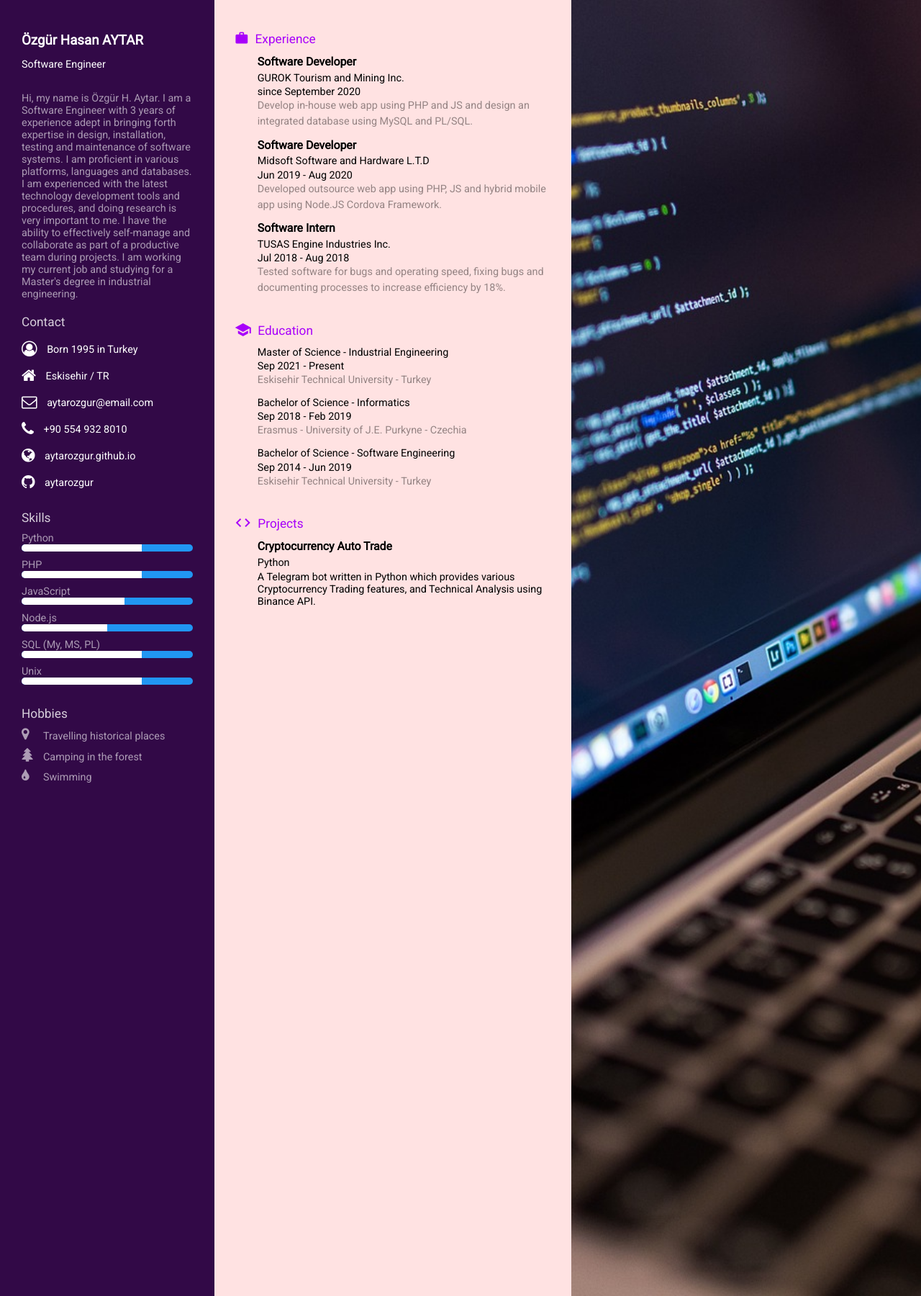
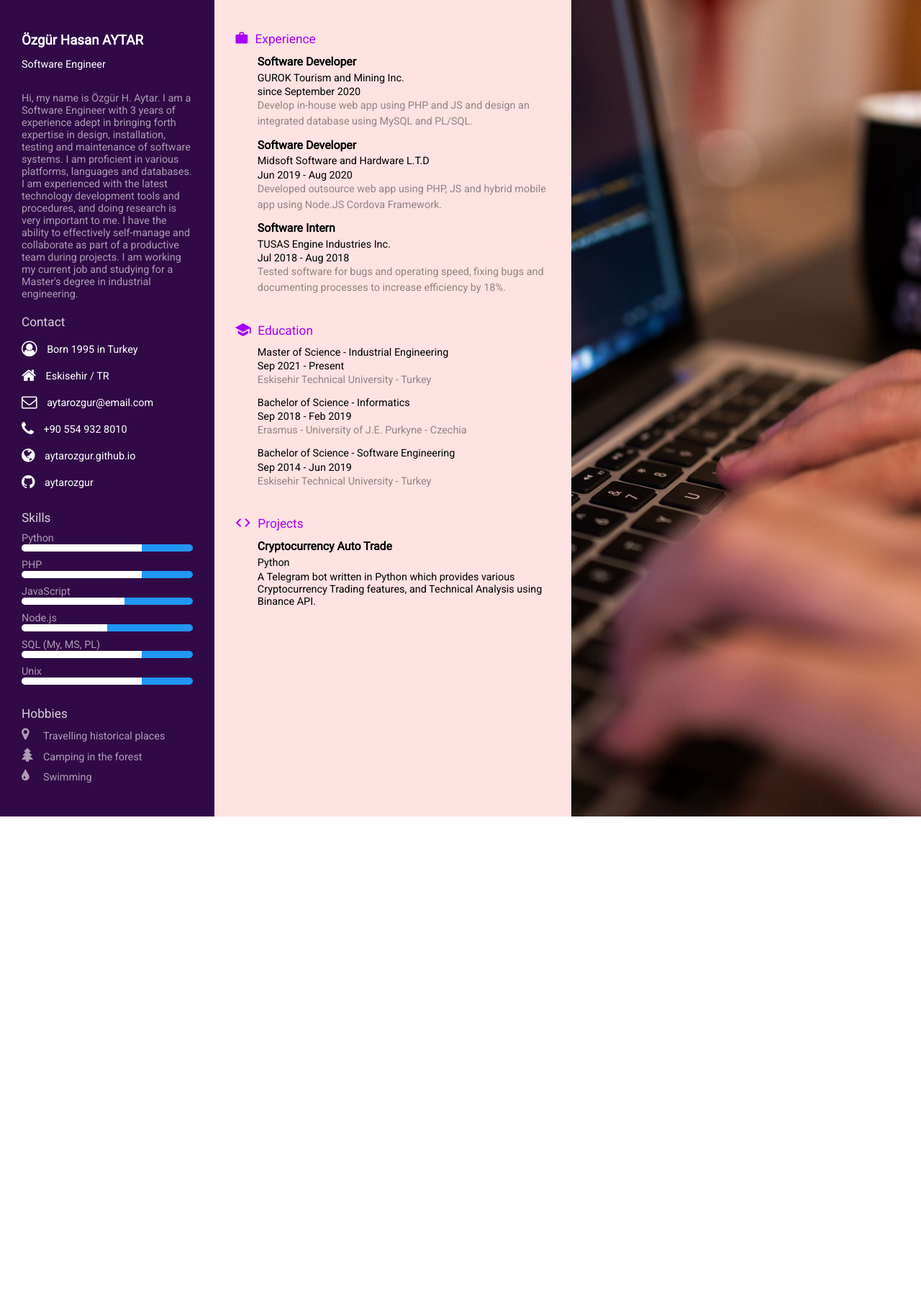
Before and after one commit to aytarozgur/aytarozgur.github.io, a Jekyll site: the page cv/index.html, which Jekyll copies as it is, in a window 1280 px wide. Shown: the whole page at 72% size. Built offline with Jekyll 4.4.1, drawn with Linux system fonts in a browser that asks for light colours; after the commit the page ends 1134 px from its top, so only the background shows below that.

Commit message:
responsive

```diff
--- a/cv/index.html
+++ b/cv/index.html
@@ -3041,7 +3041,7 @@
   background: white;
   position: relative;
   width: 21cm;
-  height: 200vh;
+  height: 30cm;
   display: block;
   page-break-after: auto;
   overflow: hidden;
```
